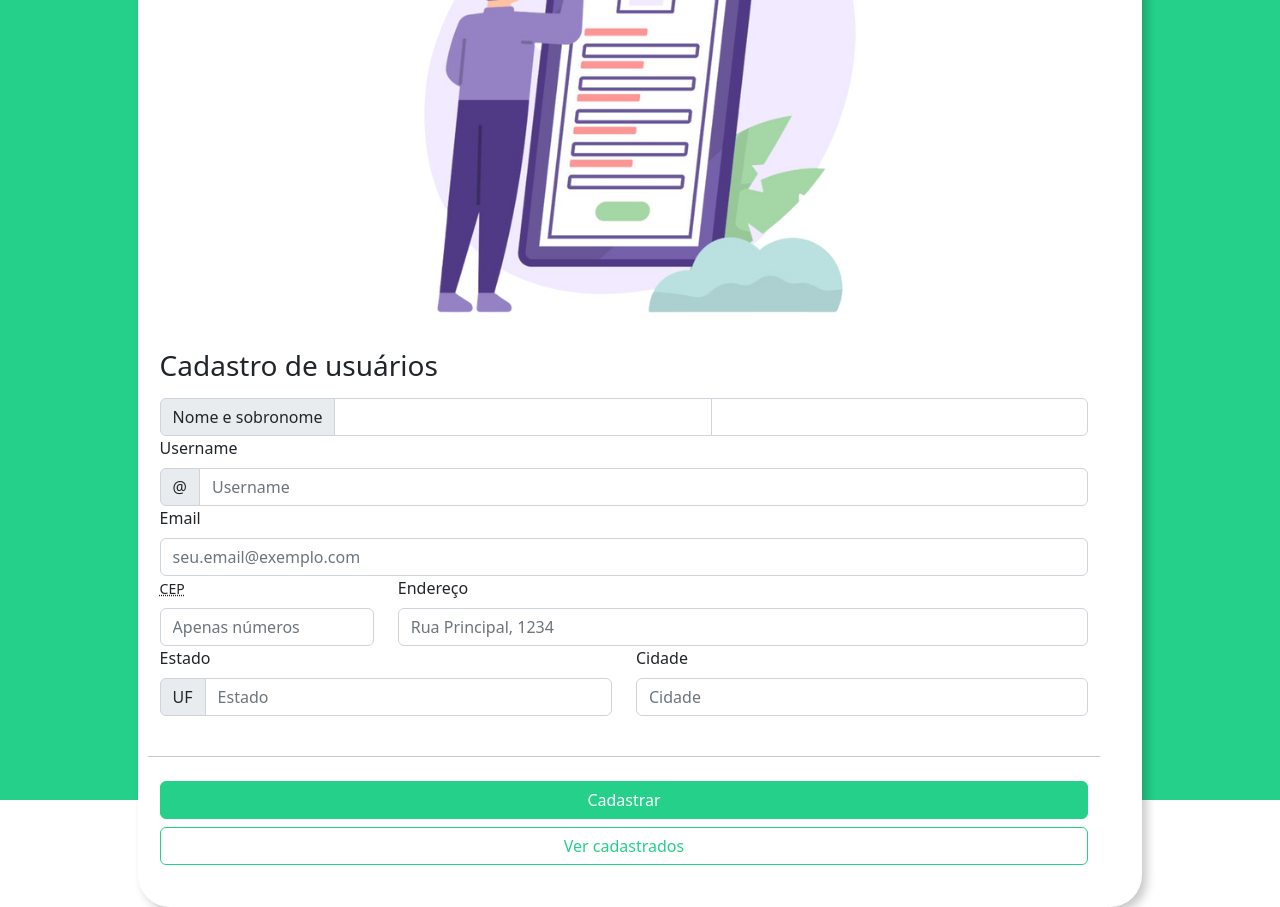
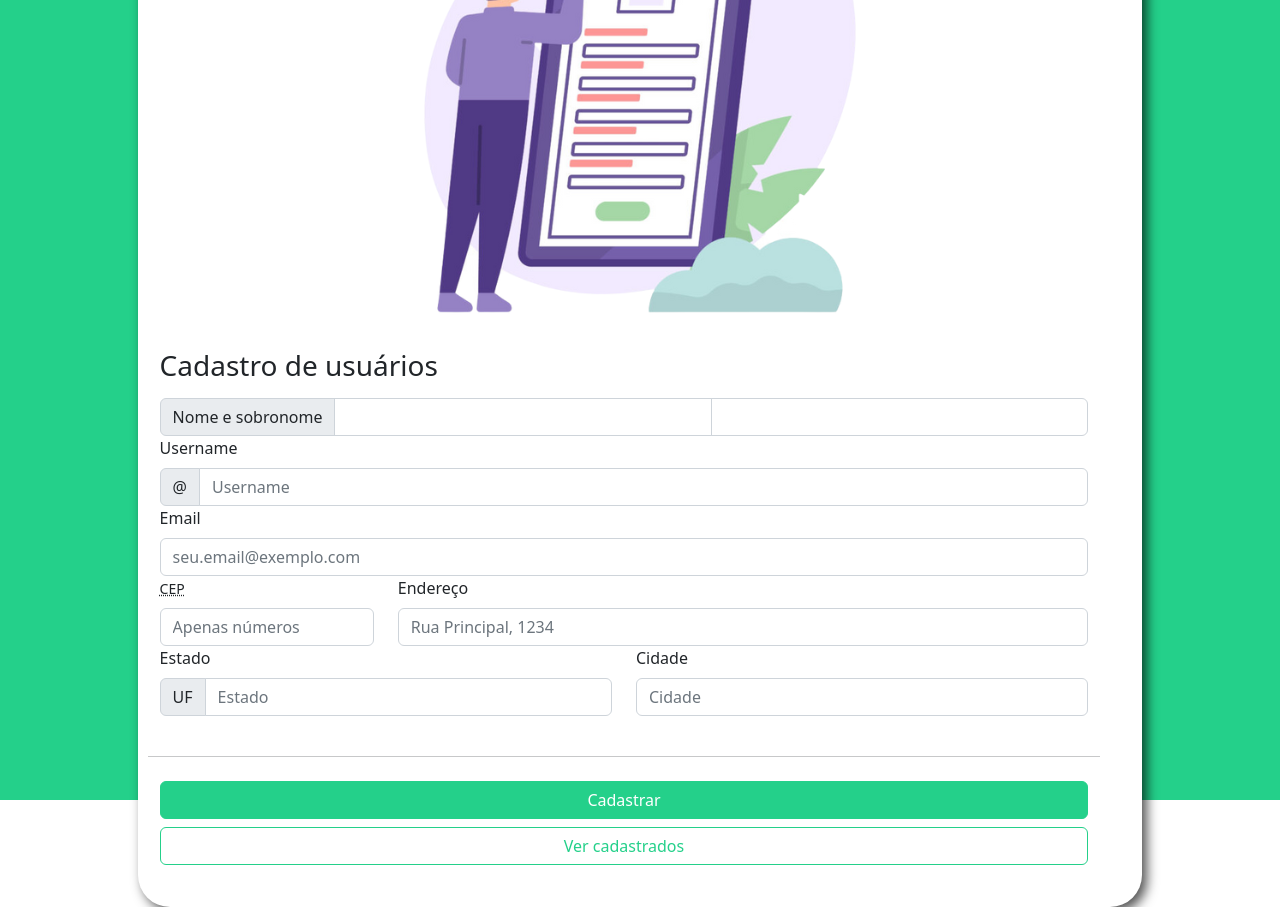
Before and after one commit to GuilhermeEnrique/CRUD_PHP, a PHP site: page / in a window 1280 px wide. Run offline with PHP 8.4, Linux system fonts and the light colour scheme.

Commit message:
alteração front

```diff
--- a/css/style.css
+++ b/css/style.css
@@ -29,7 +29,7 @@
   align-items: center;
   display: flex;
   width: 80%;
-  box-shadow: 5px 5px 10px rgba(0, 0, 0, 0.212);
+  box-shadow: 5px 5px 12px rgba(0, 0, 0, 0.678);
   margin-bottom: 10px;
 }
 
```
